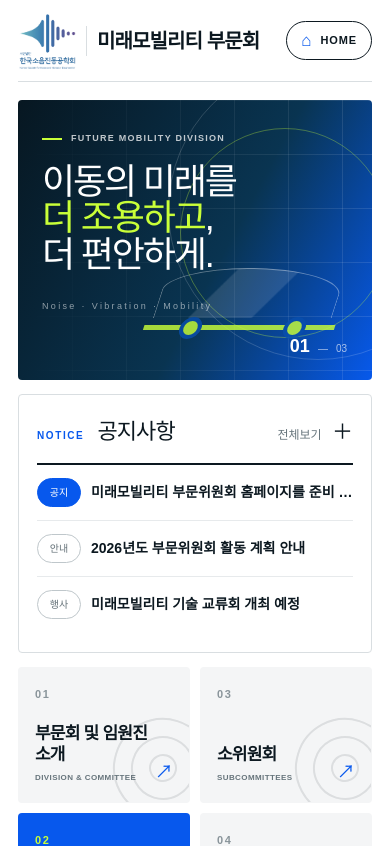
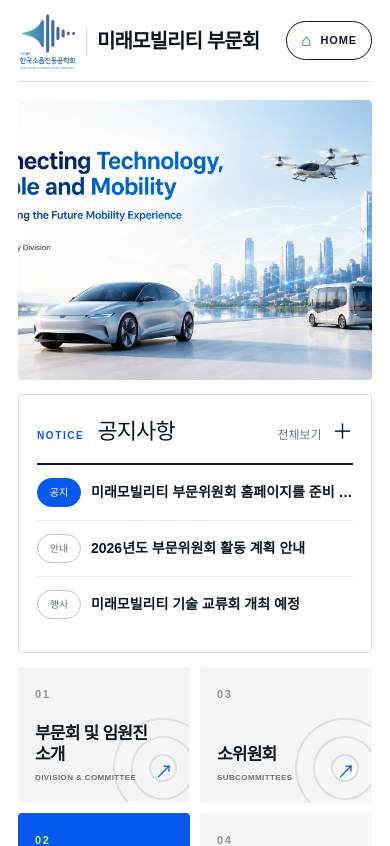
Before and after one commit to ksnve-future-mobility/homepage, a Next.js app: page / in a window 390 px wide. Shown: the top 846 px of the page. Built offline with nearby package versions, Linux system fonts and the light colour scheme; no server answers.

Commit message:
Replace home hero graphic with future mobility image

```diff
--- a/app/page.tsx
+++ b/app/page.tsx
@@ -40,17 +40,9 @@ export default async function Home() {
         </nav>
 
         <div className="right-column">
-          <section className="visual-panel" aria-labelledby="hero-title">
-            <div className="visual-grid" aria-hidden="true" />
-            <div className="visual-orbit orbit-a" aria-hidden="true" />
-            <div className="visual-orbit orbit-b" aria-hidden="true" />
-            <div className="visual-car" aria-hidden="true"><i /><i /><span /><span /></div>
-            <div className="visual-copy">
-              <p><span /> FUTURE MOBILITY DIVISION</p>
-              <h1 id="hero-title">이동의 미래를<br /><em>더 조용하고</em>,<br />더 편안하게.</h1>
-              <small>Noise · Vibration · Mobility</small>
-            </div>
-            <div className="visual-index"><b>01</b><span>—</span><small>03</small></div>
+          <section className="visual-panel image-panel" aria-labelledby="hero-title">
+            <img src="/images/FutureMobility_Picture_wihtext.png" alt="Connecting Technology, People and Mobility" />
+            <h1 id="hero-title" className="sr-only">Connecting Technology, People and Mobility</h1>
           </section>
 
           <section className="notice-panel" aria-labelledby="notice-title">
```
Also changed, not shown: app/globals.css, public/images/FutureMobility_Picture_wihtext.png (added).
